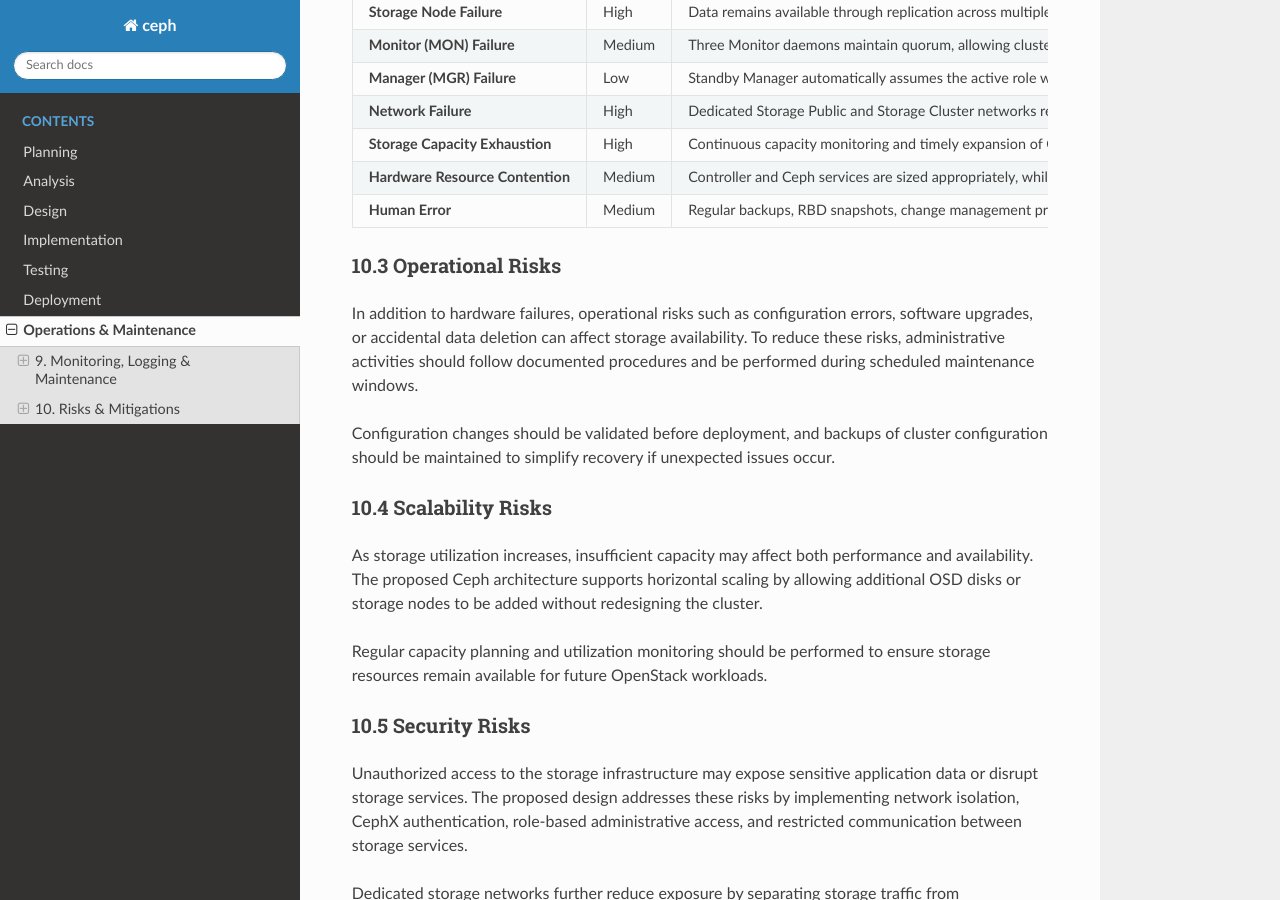
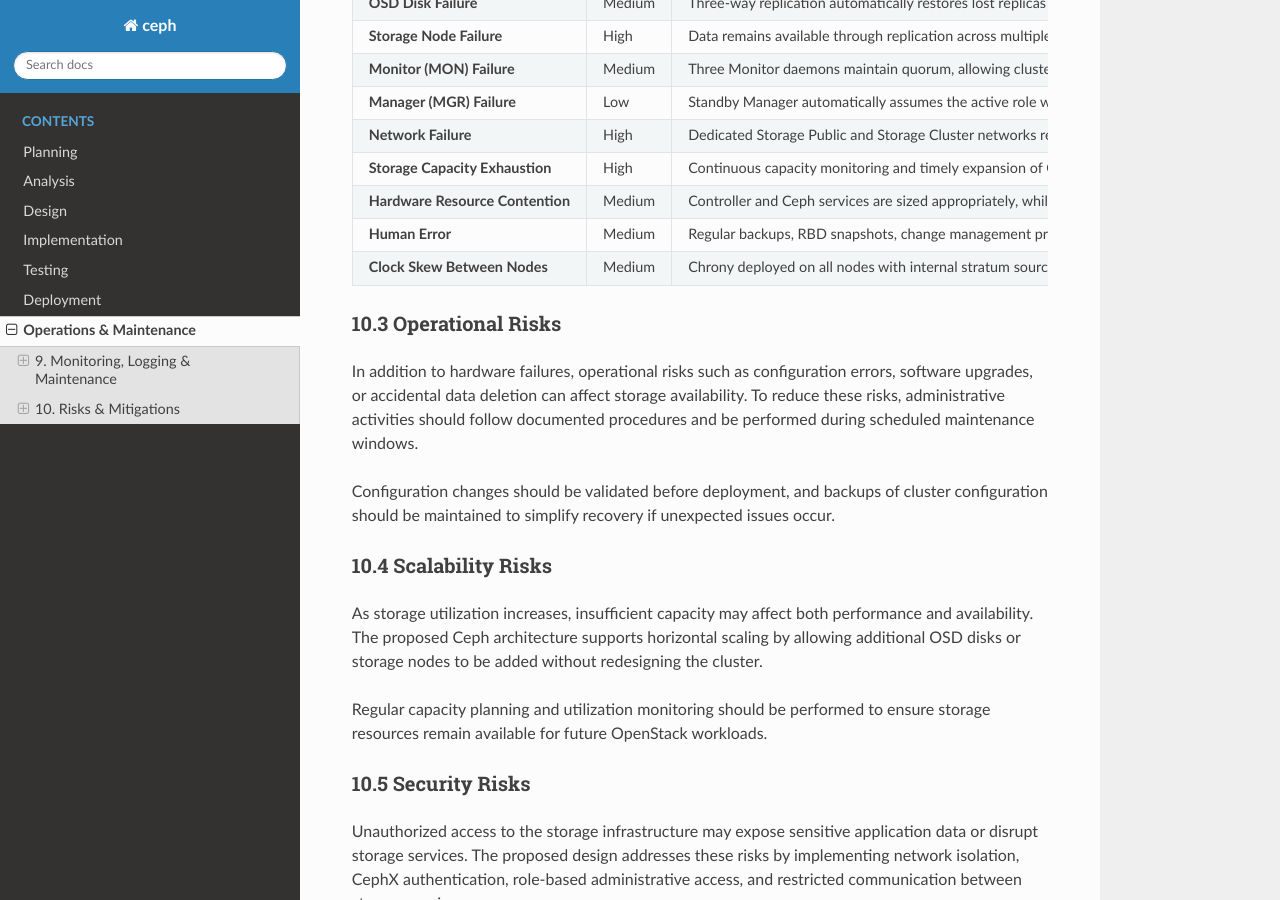
Before and after one commit to Venkatkbabu/ceph, a Sphinx documentation site: the page built from source/OPERATIONS_MAINTENANCE.md, in a window 1280 px wide and 900 px high, scrolled down 3241 px. Built offline with Sphinx 7.4.7 and the Read the Docs theme 3.1.0, drawn with Linux system fonts in a browser that asks for light colours; some of the changed text lies outside the part shown.

Commit message:
Document Chrony/NTP synchronization and clock skewtime
Added information about Chrony/NTP synchronization status and clock skew to the maintenance operations section.

```diff
--- a/source/OPERATIONS_MAINTENANCE.md
+++ b/source/OPERATIONS_MAINTENANCE.md
@@ -59,6 +59,8 @@
 - Recovery and rebalancing operations
 
 - Cluster capacity and disk usage
+
+- Chrony/NTP synchronization status and clock skew across all nodes
 
 ### 9.4 Logging
 
@@ -157,6 +159,7 @@
 | **Storage Capacity Exhaustion**  | High       | Continuous capacity monitoring and timely expansion of OSDs or storage nodes.                                          |
 | **Hardware Resource Contention** | Medium     | Controller and Ceph services are sized appropriately, while compute workloads are isolated on dedicated compute nodes. |
 | **Human Error**                  | Medium     | Regular backups, RBD snapshots, change management procedures, and configuration documentation.                         |
+| **Clock Skew Between Nodes**     | Medium     | Chrony deployed on all nodes with internal stratum sources; monitored via Ceph health checks and `chronyc tracking`.   |
 
 ### 10.3 Operational Risks
 
```
